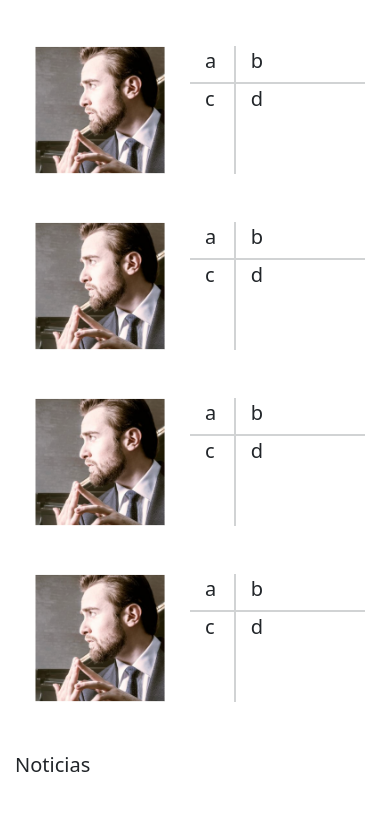
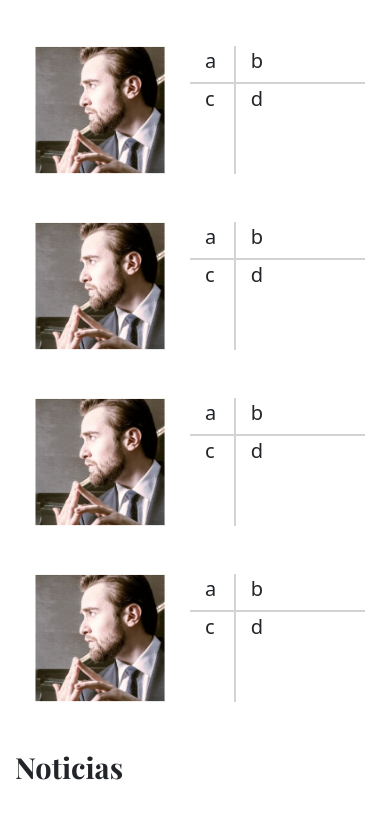
Before and after one commit to jomarz/tempo-front, a Vue app: page / in a window 390 px wide. Shown: the part 4930-5749 px from the top of the page. Built offline with nearby package versions, Linux system fonts and the light colour scheme.

Commit message:
Created NewsVertical component

```diff
--- a/src/components/ArticlesSection.vue
+++ b/src/components/ArticlesSection.vue
@@ -9,16 +9,19 @@
             <div class="col-12 col-md-9">
                 <ArticleGrid />
             </div>
-            <div class="col-12 col-md-3">Noticias</div>
+            <div class="col-12 col-md-3">
+                <NewsVertical />
+            </div>
         </div>
     </div>
 </template>
 
 <script>
 import ArticleGrid from './ArticleGrid.vue';
-import SectionNav from './SectionNav.vue'
+import SectionNav from './SectionNav.vue';
+import NewsVertical from './NewsVertical.vue';
 export default {
-    components: { SectionNav, ArticleGrid },
+    components: { SectionNav, ArticleGrid, NewsVertical },
     setup() {
         const navTitle = "Artículos/Noticias";
         const menuItems = [
--- /dev/null
+++ b/src/components/NewsVertical.vue
@@ -0,0 +1,15 @@
+<template>
+    <div class="news-vertical">
+        <h3>Noticias</h3>
+    </div>
+</template>
+
+<script>
+export default {
+
+}
+</script>
+
+<style lang="scss" scoped>
+
+</style>
```
